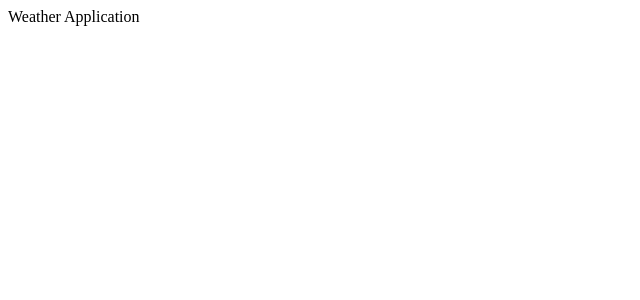
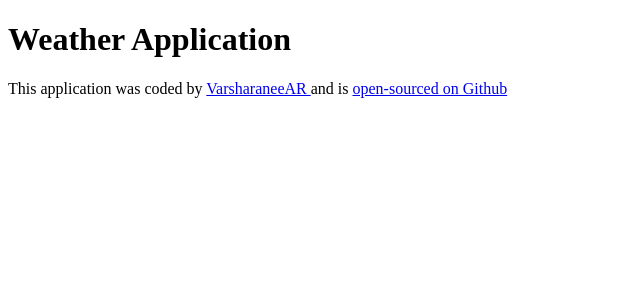
Before and after one commit to VarsharaneeAR/react-weather-forecast-app, a React (Create React App) app: page / in a window 1280 px wide. Shown: the top 300 px of the page, without its empty margins (0-640 px from the left). Built offline with nearby package versions, Linux system fonts and the light colour scheme.

Commit message:
added links

```diff
--- a/src/App.js
+++ b/src/App.js
@@ -4,7 +4,13 @@ import './App.css';
 export default function App() {
   return (
     <div className="App">
-     Weather Application
+     <h1>Weather Application </h1>
+
+     <footer>
+      This application was coded by <a href="https://www.shecodes.io/graduates/21150-varsharanee-roopun" target="_blank"> VarsharaneeAR  </a> and is {""}
+     <a href="https://github.com/VarsharaneeAR/react-weather-forecast-app" target="_blank">open-sourced on Github</a>
+
+    </footer>
     </div>
   );
 }
```
